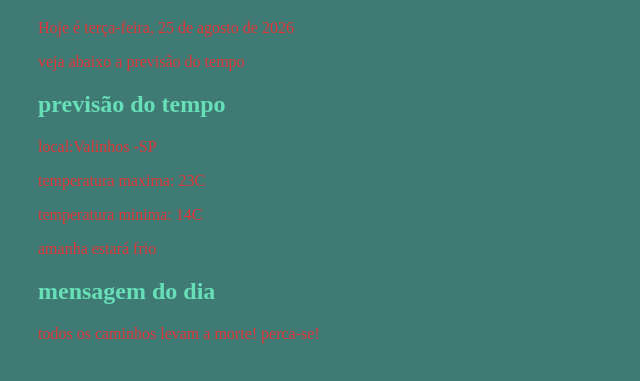
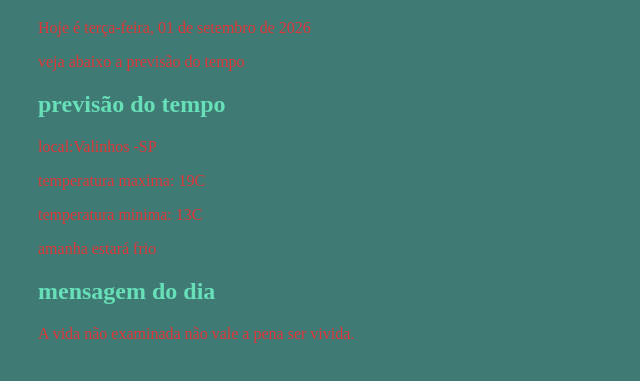
Before and after one commit to enzomalatesta-jpg/sauda-oes, a plain HTML site: page index.html in a window 1280 px wide. Shown: the part 99-480 px from the top of the page, without its empty margins (0-640 px from the left). Drawn offline with Linux system fonts and the light colour scheme.

Commit message:
feat: atualiza o dia e frase do dia

```diff
--- a/index.html
+++ b/index.html
@@ -8,14 +8,14 @@
     </head>
     <body>
         <h1>Boa tarde!</h1>
-        <p>Hoje é terça-feira, 25 de agosto de 2026</p>
+        <p>Hoje é terça-feira, 01 de setembro de 2026</p>
         <p>veja abaixo a previsão do tempo</p>
         <h2>previsão do tempo</h2>
         <p>local:Valinhos -SP</p>
-        <p>temperatura maxima: 23C</p>
-        <p>temperatura minima: 14C</p>
+        <p>temperatura maxima: 19C</p>
+        <p>temperatura minima: 13C</p>
         <p>amanha estará frio </p>
         <h2>mensagem do dia</h2>
-        <p>todos os caminhos levam a morte! perca-se!</p>
+        <p>A vida não examinada não vale a pena ser vivida.</p>
     </body>
 </html>
```
